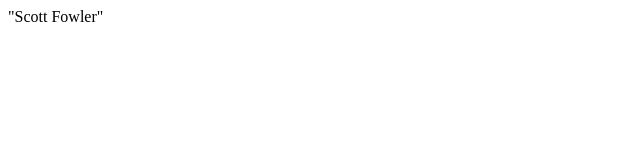
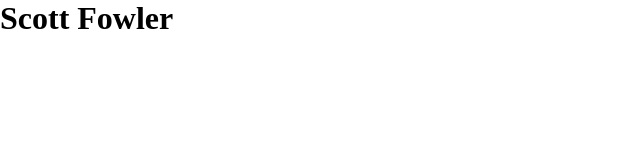
Before and after one commit to sfowler12/sfowler12.github.io, a plain HTML site: page index.html in a window 1280 px wide. Shown: the whole page, without its empty margins (0-640 px from the left). Drawn offline with Linux system fonts and the light colour scheme.

Commit message:
Create structure for website

```diff
--- a/index.html
+++ b/index.html
@@ -1 +1,15 @@
-"Scott Fowler"
+<!DOCTYPE html>
+<html lang="en">
+<head>
+    <meta charset="UTF-8">
+    <meta name="viewport" content="width=device-width, initial-scale=1.0">
+    <meta http-equiv="X-UA-Compatible" content="ie=edge">
+    <title>HTML 5 Boilerplate</title>
+    <link rel="stylesheet" href="./styles/styles.css">
+</head>
+<body>
+<h1>Scott Fowler</h1>
+
+<script src="./scripts/scripts.js"></script>
+</body>
+</html>
--- /dev/null
+++ b/styles/styles.css
@@ -0,0 +1,16 @@
+*,
+*::before,
+*::after {
+    margin: 0;
+    padding: 0;
+    box-sizing: inherit;
+}
+
+html {
+    font-size: 62.5%;
+}
+
+body {
+    box-sizing: border-box;
+    font-size: 1.6rem;
+}
```
Also changed, not shown: scripts/scripts.js (added).
